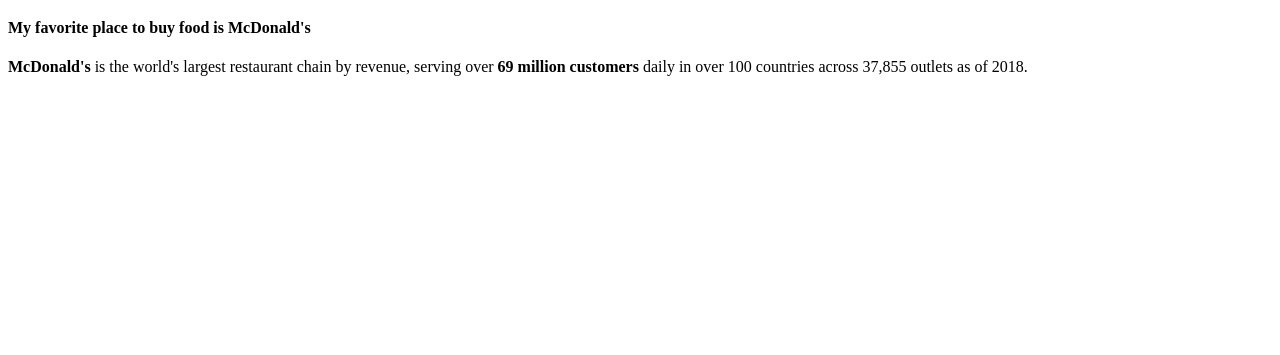
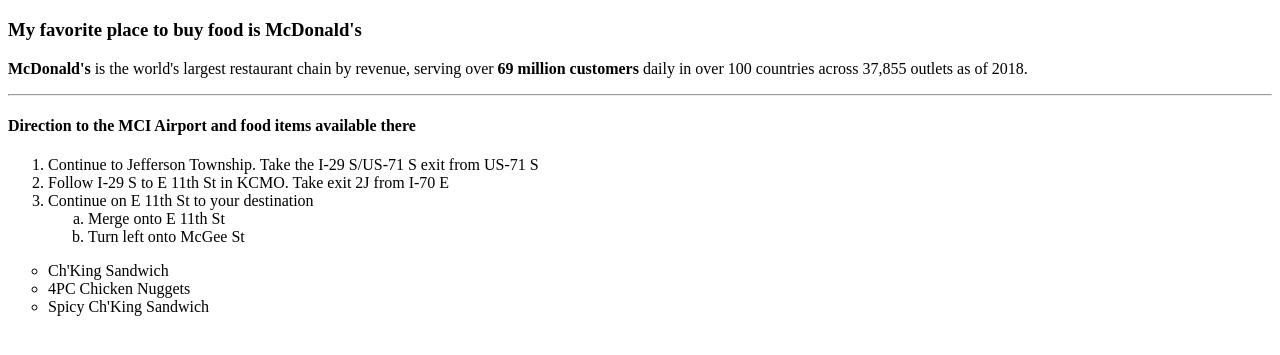
Before and after one commit to 44-563-Web-Apps-S22/webapps-s22-assignment-3-manikanta-nwms, a plain HTML site: page index.html in a window 1280 px wide. Shown: the part 61-416 px from the top of the page. Drawn offline with Linux system fonts and the light colour scheme.

Commit message:
direction and foods added

```diff
--- a/index.html
+++ b/index.html
@@ -10,13 +10,38 @@
             Manikanta Gaddameda
         </h1>
 
-        <h4>
+        <h3>
             My favorite place to buy food is McDonald's
-        </h4>
+        </h3>
         <p>
            <b> McDonald's</b> is the world's largest restaurant chain by revenue,
             serving over <b> 69 million customers</b> daily in over 100 countries across 37,855 outlets as of 2018.
         </p>
+
+        <hr>
+
+        <h4>
+            Direction to the MCI Airport and food items available there
+        </h4>
+        <ol type="1">
+            <li>Continue to Jefferson Township. Take the I-29 S/US-71 S exit from US-71 S</li>
+            <li>Follow I-29 S to E 11th St in KCMO. Take exit 2J from I-70 E</li>
+            <li>Continue on E 11th St to your destination</li>
+            <ol type="a">
+                <li>Merge onto E 11th St</li>
+                <li>Turn left onto McGee St</li>
+
+            </ol>
+        </ol>
+        <ul style="list-style-type:circle;">
+            <li>Ch'King Sandwich</li>
+            <li>4PC Chicken Nuggets</li>
+            <li>Spicy Ch'King Sandwich</li>
+
+        </ul>
+
+
+
     </body>
 
 </html>
```
